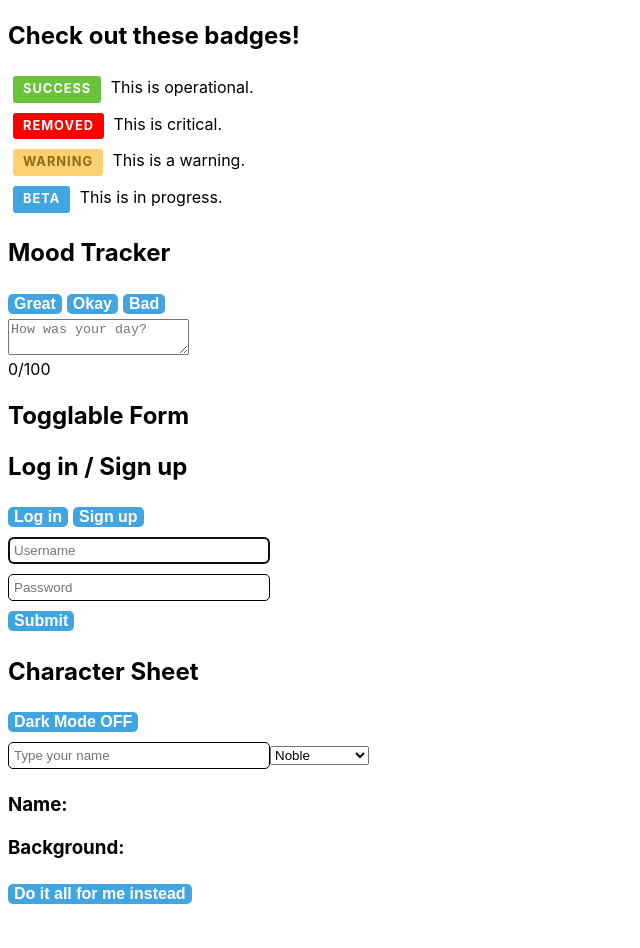
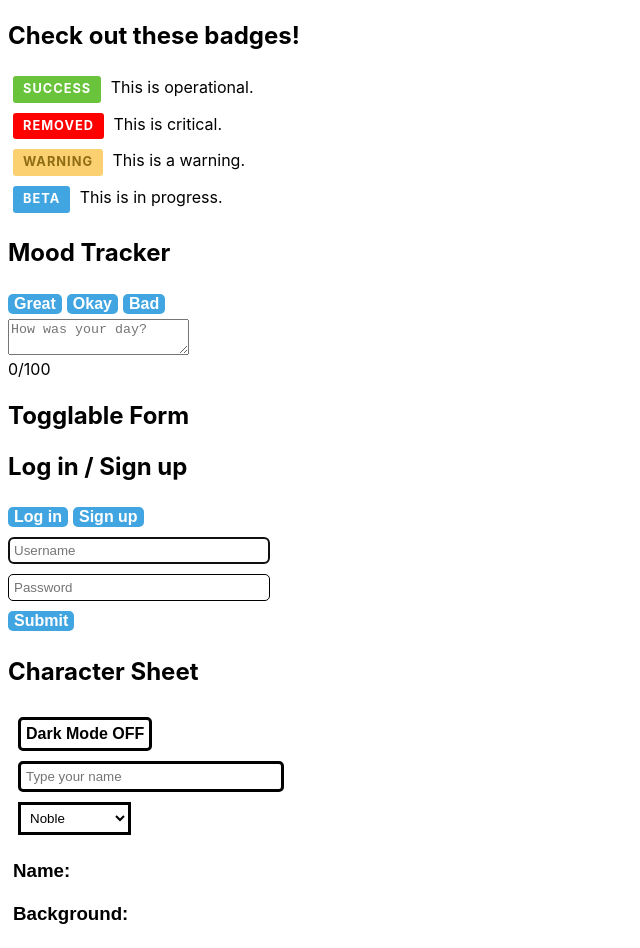
Before and after one commit to Jerune/Reusable-React, a React (Vite) app: page / in a window 1280 px wide. Shown: the top 948 px of the page, without its empty margins (0-640 px from the left). Before the commit the page ends 917 px from the top, so only its background shows below. Built offline with nearby package versions, Linux system fonts and the light colour scheme.

Commit message:
Update Styles CharacterSheet

```diff
--- a/src/components/CharacterSheet.jsx
+++ b/src/components/CharacterSheet.jsx
@@ -76,7 +76,7 @@ export default function CharacterSheet () {
 
   return (
     <>
-      <div className={`App ${darkMode ? 'darkmode' : ''}`}>
+      <div className={`Character ${darkMode ? 'darkmode' : ''}`}>
         <button
           onClick={() => {
             // setDarkMode(!darkMode)
```
